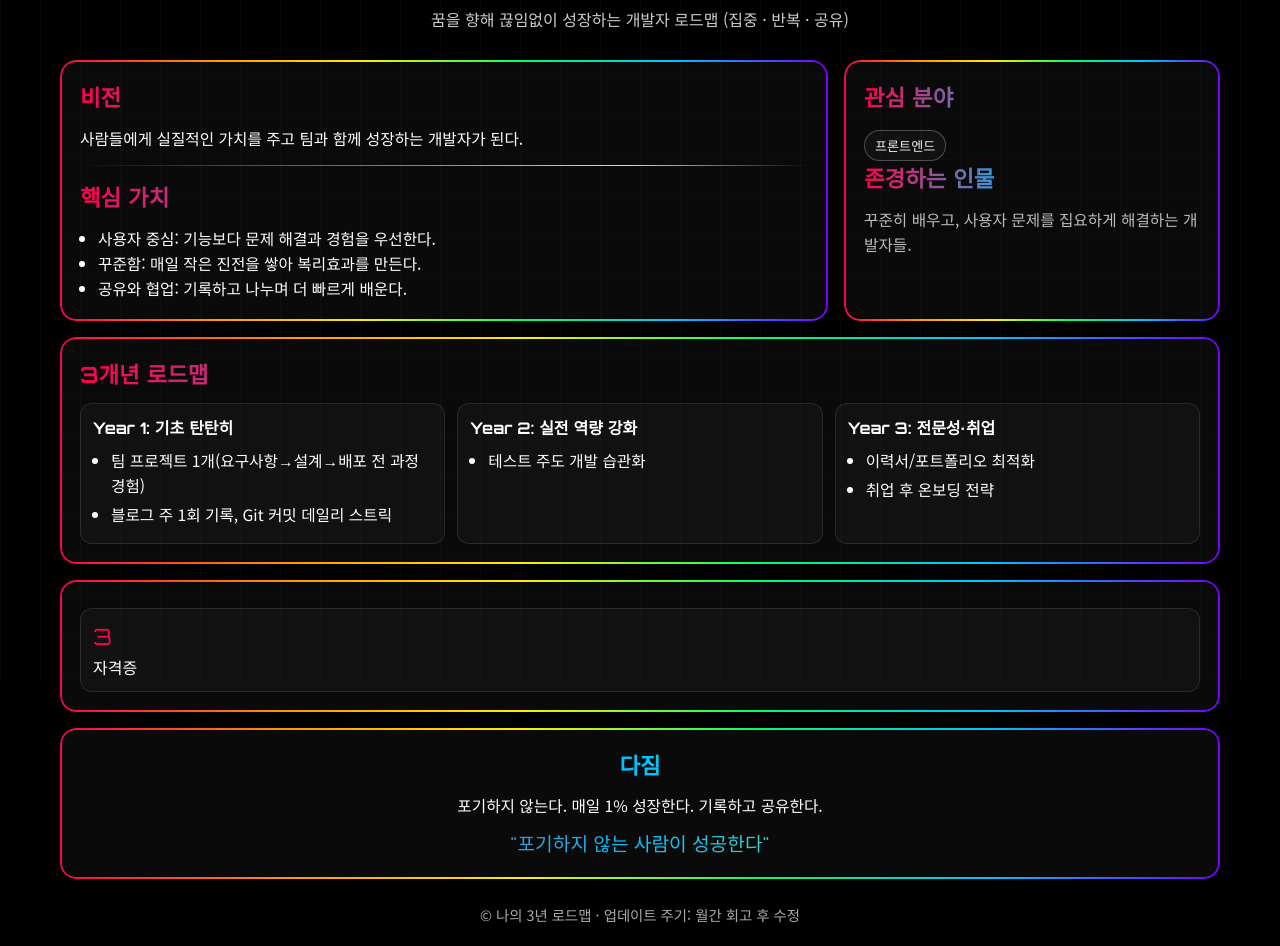
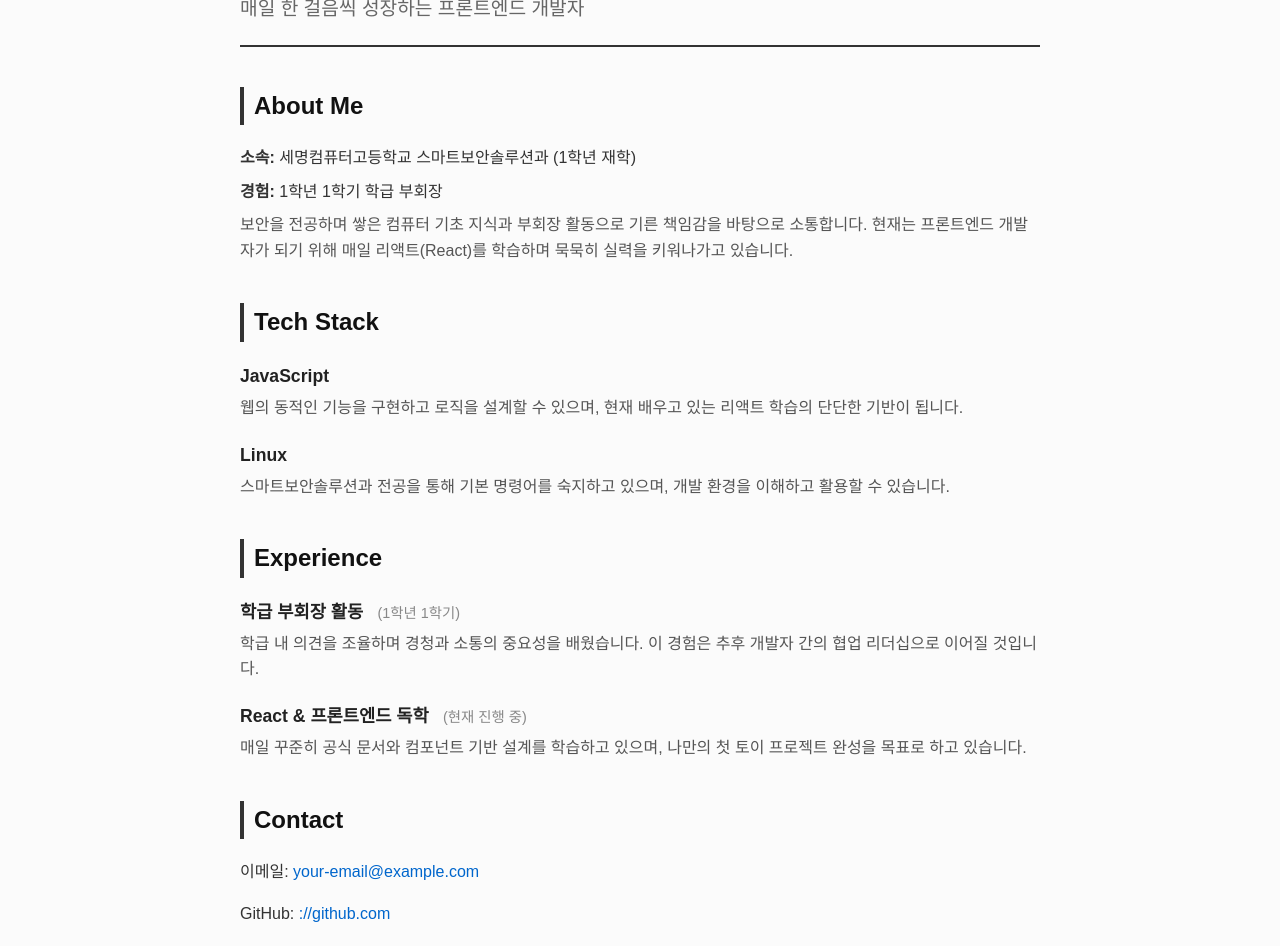
Before and after one commit to uyeseong/mypage, a plain HTML site: page index.html in a window 1280 px wide. Shown: the part 120-1066 px from the top of the page. Drawn offline with Linux system fonts and the light colour scheme.

Commit message:
Update index.html

```diff
--- a/index.html
+++ b/index.html
@@ -1,297 +1,163 @@
 <!DOCTYPE html>
 <html lang="ko">
 <head>
-  <meta charset="UTF-8" />
-  <meta name="viewport" content="width=device-width, initial-scale=1.0"/>
-  <title>나의 3년 로드맵</title>
-
-  <link href="https://fonts.googleapis.com/css2?family=Orbitron:wght@400;700&family=Noto+Sans+KR:wght@300;400;700&display=swap" rel="stylesheet">
-
+    <meta charset="UTF-8">
+    <meta name="viewport" content="width=device-width, initial-scale=1.0">
+    <title>우예성 | 포트폴리오</title>
     <style>
-    /* Reset & Base */
-    *{margin:0;padding:0;box-sizing:border-box}
-
-    :root{
-      --bg:#000;
-      --muted:#9aa0a6;
+        /* 클래식하고 깔끔한 모노톤 스타일링 */
+        body {
+            font-family: 'Apple SD Gothic Neo', 'Malgun Gothic', sans-serif;
+            line-height: 1.6;
+            color: #333;
+            max-width: 800px;
+            margin: 0 auto;
+            padding: 40px 20px;
+            background-color: #fbfbfb;
         }
 
-    body{
-      font-family:'Noto Sans KR',sans-serif;
-      background:var(--bg);
-      color:#fff;
-      line-height:1.6;
+        header {
+            border-bottom: 2px solid #333;
+            padding-bottom: 20px;
+            margin-bottom: 40px;
         }
 
-    /* rainbow grid background */
-    body::before{
-      content:"";
-      position:fixed;
-      inset:0;
-      z-index:-1;
-      background:
-        repeating-linear-gradient(0deg,
-          rgba(255,0,100,0.08) 0px,
-          transparent 1px,
-          transparent 40px),
-        repeating-linear-gradient(90deg,
-          rgba(0,200,255,0.08) 0px,
-          transparent 1px,
-          transparent 40px);
+        h1 {
+            font-size: 2.5rem;
+            margin: 0 0 10px 0;
+            color: #111;
         }
 
-    /* Layout */
-    .container{
-      max-width:1200px;
-      margin:40px auto;
-      padding:0 20px;
+        .subtitle {
+            font-size: 1.2rem;
+            color: #666;
+            margin: 0;
         }
 
-    header{
-      text-align:center;
-      margin-bottom:28px;
+        section {
+            margin-bottom: 40px;
         }
 
-    h1{
-      font-size:3rem;
-      font-family:'Orbitron',sans-serif;
-      letter-spacing:1px;
-      background:linear-gradient(90deg,
-        #ff004c,#ff9900,#ffee00,#00ff6a,#00c3ff,#7a00ff);
-      -webkit-background-clip:text;
-      -webkit-text-fill-color:transparent;
+        h2 {
+            font-size: 1.5rem;
+            border-left: 4px solid #333;
+            padding-left: 10px;
+            color: #111;
+            margin-bottom: 20px;
         }
 
-    .subtitle{
-      color:#ccc;
-      margin-top:10px;
-      font-size:1rem;
+        .profile-info p {
+            margin: 8px 0;
         }
 
-    /* Grid */
-    .grid{
-      display:grid;
-      grid-template-columns:repeat(12,1fr);
-      gap:16px;
+        .tech-list, .exp-list {
+            list-style: none;
+            padding: 0;
         }
 
-    .card{
-      border-radius:16px;
-      padding:20px;
-      background:rgba(255,255,255,0.04);
-      position:relative;
-      overflow:hidden;
+        .tech-item, .exp-item {
+            margin-bottom: 20px;
         }
 
-    /* rainbow border */
-    .card::before{
-      content:"";
-      position:absolute;
-      inset:0;
-      padding:2px;
-      border-radius:16px;
-      background:linear-gradient(90deg,
-        #ff004c,#ff9900,#ffee00,#00ff6a,#00c3ff,#7a00ff);
-      -webkit-mask:
-        linear-gradient(#000 0 0) content-box,
-        linear-gradient(#000 0 0);
-      -webkit-mask-composite:xor;
-      mask-composite:exclude;
-      pointer-events:none;
+        .tech-name, .exp-title {
+            font-weight: bold;
+            font-size: 1.1rem;
+            color: #222;
         }
 
-    .span-4{grid-column:span 4}
-    .span-6{grid-column:span 6}
-    .span-8{grid-column:span 8}
-    .span-12{grid-column:span 12}
-
-    @media (max-width:960px){
-      .span-4,.span-6,.span-8{grid-column:span 12}
+        .exp-period {
+            font-size: 0.9rem;
+            color: #888;
+            margin-left: 10px;
         }
 
-    h2{
-      font-family:'Orbitron',sans-serif;
-      font-size:1.4rem;
-      margin-bottom:10px;
-      background:linear-gradient(90deg,#ff004c,#00c3ff,#ffee00);
-      -webkit-background-clip:text;
-      -webkit-text-fill-color:transparent;
+        .desc {
+            margin: 5px 0 0 0;
+            color: #555;
         }
 
-    p,li{font-size:0.98rem}
-
-    ul{padding-left:18px;margin-top:6px}
-
-    .tag{
-      display:inline-block;
-      font-size:0.82rem;
-      border-radius:999px;
-      padding:4px 10px;
-      margin:4px 6px 0 0;
-      border:1px solid rgba(255,255,255,0.25);
-      color:#eee;
-      background:rgba(255,255,255,0.03);
+        footer {
+            margin-top: 60px;
+            padding-top: 20px;
+            border-top: 1px solid #eee;
+            font-size: 0.9rem;
+            color: #777;
+            text-align: center;
         }
 
-    .divider{
-      height:1px;
-      margin:14px 0;
-      background:linear-gradient(90deg,
-        transparent,#ff004c,#00c3ff,#ffee00,transparent);
+        a {
+            color: #0066cc;
+            text-decoration: none;
         }
-
-    .quote{
-      font-family:'Orbitron',sans-serif;
-      text-align:center;
-      font-size:1.2rem;
-      margin-top:10px;
-      background:linear-gradient(90deg,#ff004c,#00c3ff,#ffee00);
-      -webkit-background-clip:text;
-      -webkit-text-fill-color:transparent;
-    }
-
-    .timeline{
-      display:grid;
-      grid-template-columns:repeat(3,1fr);
-      gap:12px;
-    }
-
-    .tl{
-      border-radius:12px;
-      padding:12px;
-      background:rgba(255,255,255,0.03);
-      border:1px solid rgba(255,255,255,0.1);
-    }
-
-    .tl h3{
-      font-family:'Orbitron',sans-serif;
-      font-size:1rem;
-      margin-bottom:6px;
-    }
-
-    .checklist li{margin:4px 0}
-
-    .muted{color:#bbb}
-
-    a{
-      color:#00c3ff;
-      text-decoration:none;
-      border-bottom:1px dotted #00c3ff;
-    }
-
-    footer{
-      text-align:center;
-      color:#aaa;
-      margin:24px 0 10px;
-      font-size:0.9rem;
-    }
-
-    /* KPI */
-    .kpi{
-      display:flex;
-      gap:12px;
-      flex-wrap:wrap;
-      margin-top:8px;
-    }
-
-    .kpi .item{
-      flex:1 1 160px;
-      border-radius:12px;
-      padding:10px 12px;
-      background:rgba(255,255,255,0.03);
-      border:1px solid rgba(255,255,255,0.1);
-    }
-
-    .kpi .num{
-      font-family:'Orbitron',sans-serif;
-      font-size:1.4rem;
-      display:block;
-      background:linear-gradient(90deg,#ff004c,#00c3ff,#ffee00);
-      -webkit-background-clip:text;
-      -webkit-text-fill-color:transparent;
+        a:hover {
+            text-decoration: underline;
         }
     </style>
 </head>
+<body>
 
-<body>
-  <div class="container">
-
+    <!-- 헤더 영역 -->
     <header>
-      <h1>MY 3 YEAR PLAN</h1>
-      <p class="subtitle">꿈을 향해 끊임없이 성장하는 개발자 로드맵 (집중 · 반복 · 공유)</p>
+        <h1>우예성</h1>
+        <p class="subtitle">매일 한 걸음씩 성장하는 프론트엔드 개발자</p>
     </header>
 
-    <!-- 비전 & 가치 -->
-    <section class="grid">
-      <div class="card span-8">
-        <h2>비전</h2>
-        <p>사람들에게 실질적인 가치를 주고 팀과 함께 성장하는 개발자가 된다.</p>
-        <div class="divider"></div>
-        <h2>핵심 가치</h2>
-        <ul>
-          <li>사용자 중심: 기능보다 문제 해결과 경험을 우선한다.</li>
-          <li>꾸준함: 매일 작은 진전을 쌓아 복리효과를 만든다.</li>
-          <li>공유와 협업: 기록하고 나누며 더 빠르게 배운다.</li>
-        </ul>
-      </div>
-
-      <div class="card span-4">
-        <h2>관심 분야</h2>
-        <span class="tag"> 프론트엔드</span>
-        <h2>존경하는 인물</h2>
-        <p class="muted">꾸준히 배우고, 사용자 문제를 집요하게 해결하는 개발자들.</p>
+    <!-- 소개 영역 -->
+    <section>
+        <h2>About Me</h2>
+        <div class="profile-info">
+            <p><strong>소속:</strong> 세명컴퓨터고등학교 스마트보안솔루션과 (1학년 재학)</p>
+            <p><strong>경험:</strong> 1학년 1학기 학급 부회장</p>
+            <p class="desc">
+                보안을 전공하며 쌓은 컴퓨터 기초 지식과 부회장 활동으로 기른 책임감을 바탕으로 소통합니다.
+                현재는 프론트엔드 개발자가 되기 위해 매일 리액트(React)를 학습하며 묵묵히 실력을 키워나가고 있습니다.
+            </p>
         </div>
     </section>
 
-    <!-- 3개년 로드맵 -->
-    <section class="card span-12" style="margin-top:16px">
-      <h2>3개년 로드맵</h2>
-      <div class="timeline" style="margin-top:8px">
-
-        <div class="tl">
-          <h3>Year 1: 기초 탄탄히</h3>
-          <ul class="checklist">
-            <li>팀 프로젝트 1개(요구사항→설계→배포 전 과정 경험)</li>
-            <li>블로그 주 1회 기록, Git 커밋 데일리 스트릭</li>
+    <!-- 기술 스택 영역 -->
+    <section>
+        <h2>Tech Stack</h2>
+        <ul class="tech-list">
+            <li class="tech-item">
+                <span class="tech-name">JavaScript</span>
+                <p class="desc">웹의 동적인 기능을 구현하고 로직을 설계할 수 있으며, 현재 배우고 있는 리액트 학습의 단단한 기반이 됩니다.</p>
+            </li>
+            <li class="tech-item">
+                <span class="tech-name">Linux</span>
+                <p class="desc">스마트보안솔루션과 전공을 통해 기본 명령어를 숙지하고 있으며, 개발 환경을 이해하고 활용할 수 있습니다.</p>
+            </li>
         </ul>
-        </div>
-
-        <div class="tl">
-          <h3>Year 2: 실전 역량 강화</h3>
-          <ul class="checklist">
-            <li>테스트 주도 개발 습관화</li>
-          </ul>
-        </div>
-
-        <div class="tl">
-          <h3>Year 3: 전문성·취업</h3>
-          <ul class="checklist">
-            <li>이력서/포트폴리오 최적화</li>
-            <li>취업 후 온보딩 전략</li>
-          </ul>
-        </div>
-
-      </div>
     </section>
 
-    <!-- KPI -->
-    <section class="card span-12" style="margin-top:16px">
-      <div class="kpi">
-        <div class="item"><span class="num">3</span>자격증</div>
-      </div>
+    <!-- 경험 영역 -->
+    <section>
+        <h2>Experience</h2>
+        <ul class="exp-list">
+            <li class="exp-item">
+                <span class="exp-title">학급 부회장 활동</span>
+                <span class="exp-period">(1학년 1학기)</span>
+                <p class="desc">학급 내 의견을 조율하며 경청과 소통의 중요성을 배웠습니다. 이 경험은 추후 개발자 간의 협업 리더십으로 이어질 것입니다.</p>
+            </li>
+            <li class="exp-item">
+                <span class="exp-title">React & 프론트엔드 독학</span>
+                <span class="exp-period">(현재 진행 중)</span>
+                <p class="desc">매일 꾸준히 공식 문서와 컴포넌트 기반 설계를 학습하고 있으며, 나만의 첫 토이 프로젝트 완성을 목표로 하고 있습니다.</p>
+            </li>
+        </ul>
     </section>
 
-    <!-- 다짐 -->
-    <section class="card span-12" style="margin-top:16px;text-align:center">
-      <h2>다짐</h2>
-      <p>포기하지 않는다. 매일 1% 성장한다. 기록하고 공유한다.</p>
-      <p class="quote">"포기하지 않는 사람이 성공한다"</p>
+    <!-- 연락처 영역 -->
+    <section>
+        <h2>Contact</h2>
+        <p>이메일: <a href="mailto:your-email@example.com">your-email@example.com</a></p>
+        <p>GitHub: <a href="https://github.com" target="_blank">://github.com</a></p>
     </section>
 
+    <!-- 푸터 -->
     <footer>
-      © 나의 3년 로드맵 · 업데이트 주기: 월간 회고 후 수정
+        <p>© 2026. 우예성 All rights reserved. | 부족함은 채우고, 노력은 배신하지 않는다.</p>
     </footer>
 
-  </div>
 </body>
 </html>
```
Lines whose indentation alone changed are shown as unchanged.
